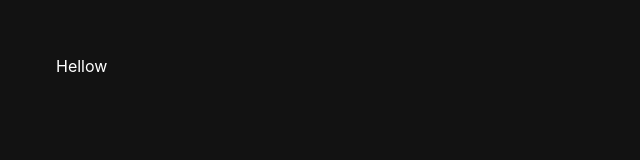
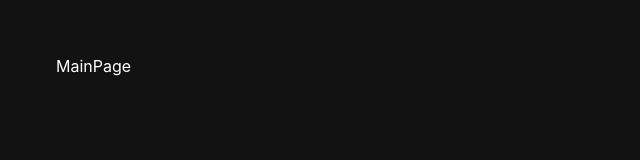
Before and after one commit to leshaan99/currency-converter-app, a React (Create React App) app in the folder client/: page / in a window 1280 px wide. Shown: the top 160 px of the page, without its empty margins (0-640 px from the left). Built offline with nearby package versions, Linux system fonts and the light colour scheme; the HTML template or start-up script is replaced by a standard one.

Commit message:
Create main page

```diff
--- a/client/src/App.js
+++ b/client/src/App.js
@@ -1,8 +1,11 @@
 import './App.css';
+import MainPage from './src/MainPage';
 
 function App() {
   return (
-    <div>Hellow</div>
+    <div>
+      <MainPage/>
+    </div>
   );
 }
 
--- /dev/null
+++ b/client/src/src/MainPage.js
@@ -0,0 +1,7 @@
+import React from 'react'
+
+export default function MainPage() {
+  return (
+    <div>MainPage</div>
+  )
+}
```
